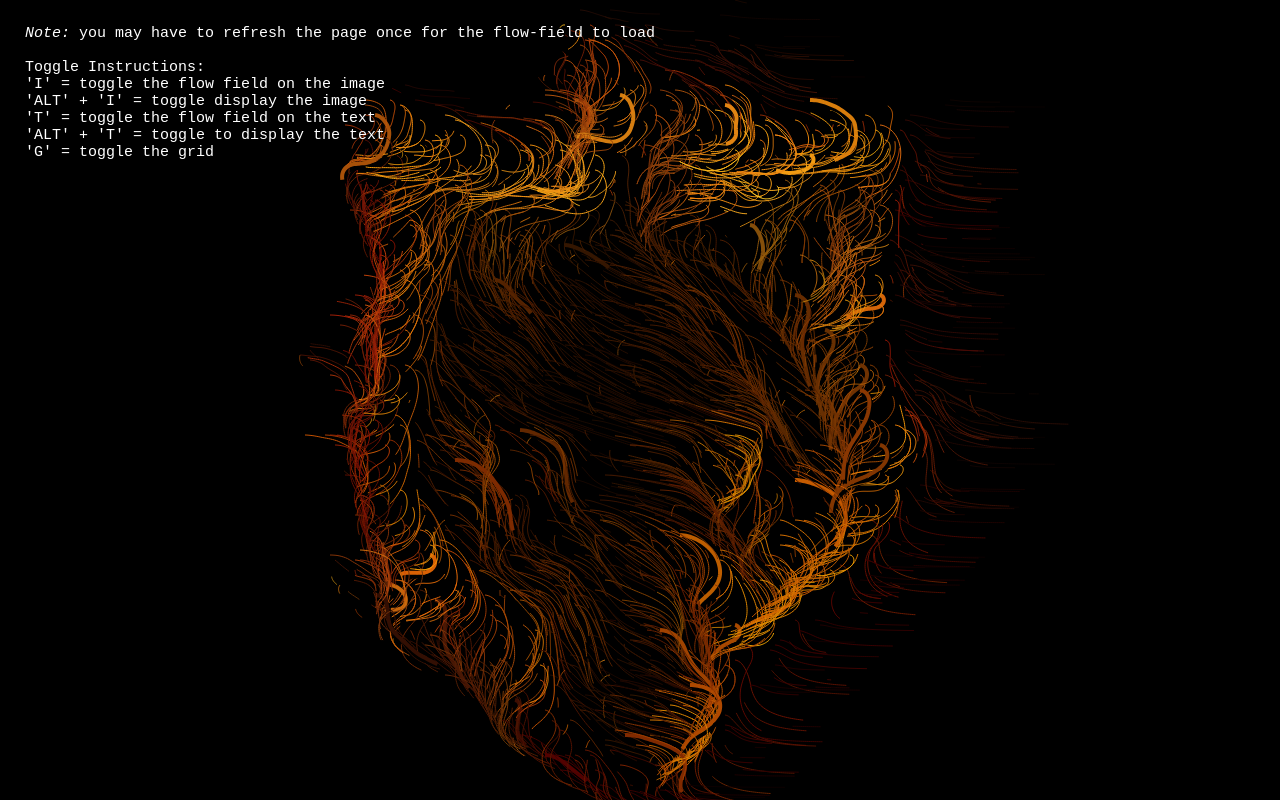
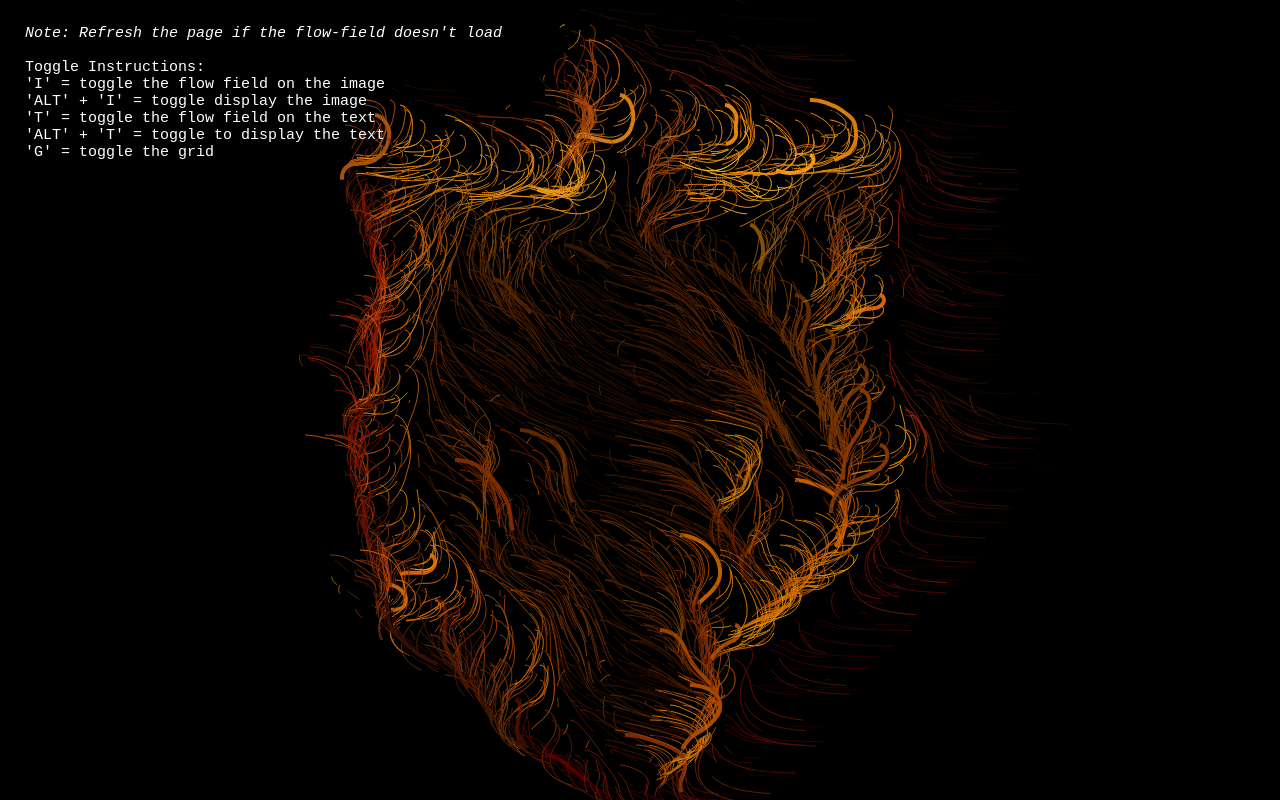
Before and after one commit to Skylar898/Flow-Fields, a plain HTML site: page index.html in a window 1280 px wide. Drawn offline with Linux system fonts and the light colour scheme; animation ran at ten frames a second.

Commit message:
text change

```diff
--- a/index.html
+++ b/index.html
@@ -7,7 +7,7 @@
     <body>
         <canvas id="page"></canvas>
         <p>
-            <i>Note:</i> you may have to refresh the page once for the flow-field to load<br><br>
+            <i>Note: Refresh the page if the flow-field doesn't load</i><br><br>
             Toggle Instructions:<br>
             'I' = toggle the flow field on the image<br>
             'ALT' + 'I' = toggle display the image<br>
```
